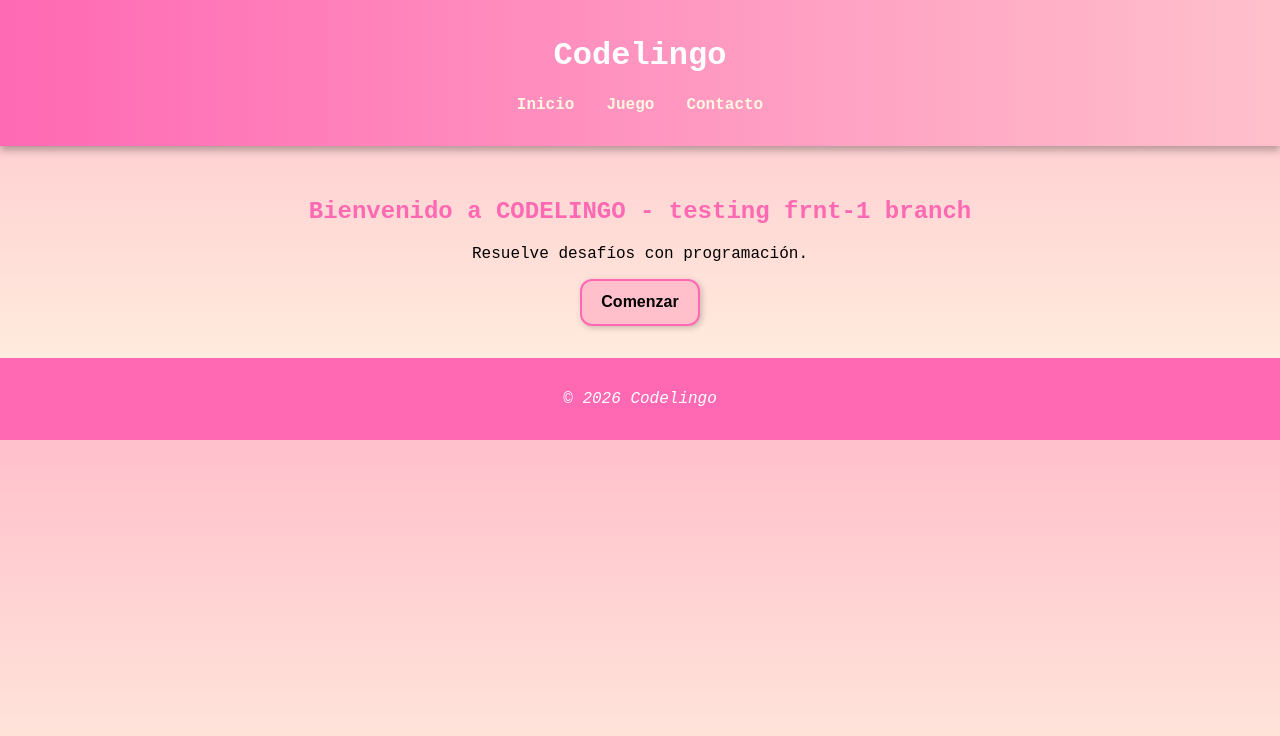
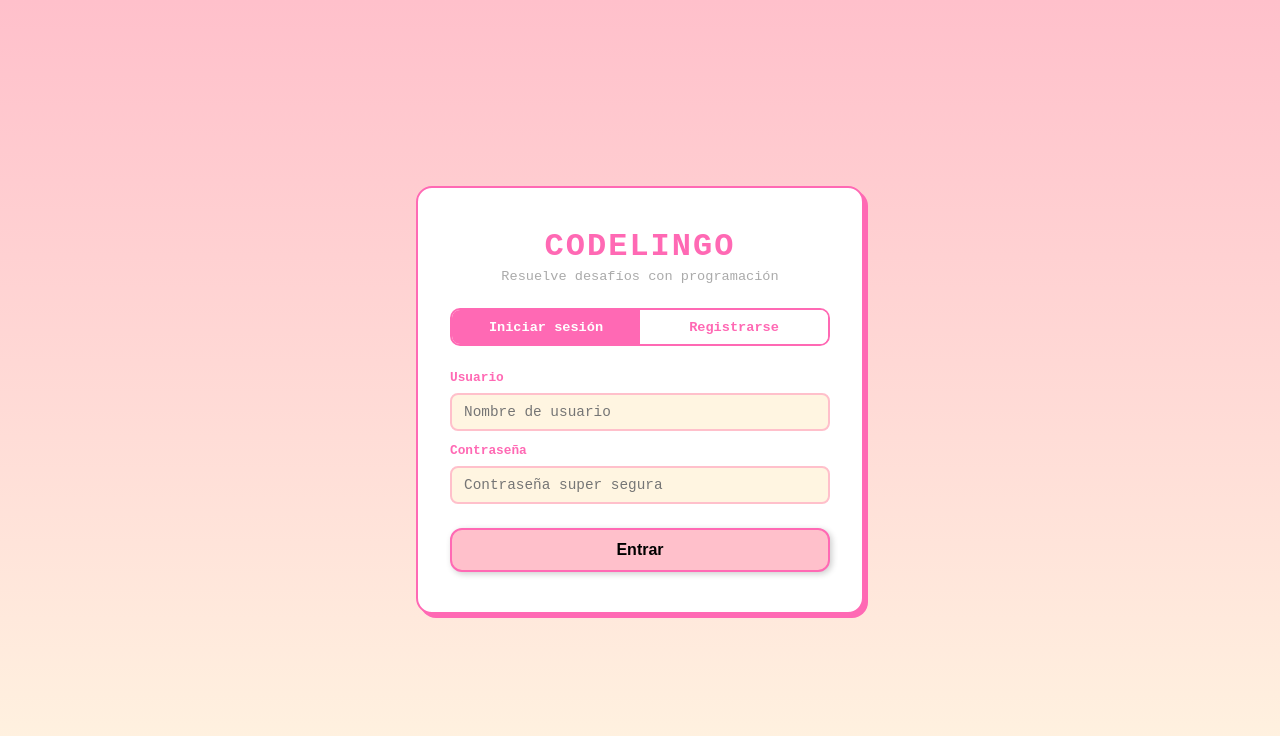
Before and after one commit to manada-team/codelingo, a React (Create React App) app: page / in a window 1280 px wide. Shown: the top 736 px of the page. Built offline with nearby package versions, Linux system fonts and the light colour scheme; no server answers.

Commit message:
pantallas inicio de sesion y registro

```diff
--- a/src/App.css
+++ b/src/App.css
@@ -54,6 +54,35 @@ button:hover {
   transform: scale(1.05);
 }
 
+.nav-user {
+  display: flex;
+  align-items: center;
+  gap: 0.75rem;
+}
+
+.nav-user span {
+  color: #FFF5E1;
+  font-weight: bold;
+}
+
+.logout-btn {
+  background: transparent;
+  border: 2px solid #FFF5E1;
+  color: #FFF5E1;
+  padding: 0.3rem 0.75rem;
+  font-size: 0.8rem;
+  border-radius: 8px;
+  box-shadow: none;
+  cursor: pointer;
+  transition: all 0.2s ease;
+}
+
+.logout-btn:hover {
+  background: #FFF5E1;
+  color: #FF69B4;
+  transform: none;
+}
+
 .retro-footer {
   background: #FF69B4;
   color: white;
--- a/src/App.js
+++ b/src/App.js
@@ -1,7 +1,28 @@
-import logo from './logo.svg';
+import { useState } from 'react';
 import './App.css';
+import AuthScreen from './components/AuthScreen';
 
 function App() {
+    const [user, setUser] = useState(() => {
+        const token = localStorage.getItem('token');
+        const username = localStorage.getItem('username');
+        return token ? { token, username } : null;
+    });
+
+    function handleAuthSuccess(data) {
+        setUser({ token: data.token, username: data.username });
+    }
+
+    function handleLogout() {
+        localStorage.removeItem('token');
+        localStorage.removeItem('username');
+        setUser(null);
+    }
+
+    if (!user) {
+        return <AuthScreen onAuthSuccess={handleAuthSuccess} />;
+    }
+
     return (
         <div className="App">
             <header className="retro-header">
@@ -11,12 +32,16 @@ function App() {
                         <li>Inicio</li>
                         <li>Juego</li>
                         <li>Contacto</li>
+                        <li className="nav-user">
+                            <span>Hola, {user.username}</span>
+                            <button className="logout-btn" onClick={handleLogout}>Salir</button>
+                        </li>
                     </ul>
                 </nav>
             </header>
             <main className="retro-main">
                 <section>
-          <h2>Bienvenido a CODELINGO - testing frnt-1 branch</h2>
+                    <h2>Bienvenido a CODELINGO</h2>
                     <p>Resuelve desafíos con programación.</p>
                     <button>Comenzar</button>
                 </section>
--- /dev/null
+++ b/src/components/AuthScreen.css
@@ -0,0 +1,115 @@
+.auth-wrapper {
+    min-height: 100vh;
+    display: flex;
+    align-items: center;
+    justify-content: center;
+    background: linear-gradient(180deg, #FFC0CB, #FFF5E1);
+    font-family: 'Courier New', monospace;
+}
+
+.auth-card {
+    background: white;
+    border: 2px solid #FF69B4;
+    border-radius: 16px;
+    padding: 2.5rem 2rem;
+    width: 100%;
+    max-width: 380px;
+    box-shadow: 4px 4px 0px #FF69B4;
+    text-align: center;
+}
+
+.auth-logo {
+    color: #FF69B4;
+    font-size: 2rem;
+    margin: 0 0 0.25rem;
+    letter-spacing: 2px;
+    text-transform: uppercase;
+}
+
+.auth-subtitle {
+    color: #aaa;
+    font-size: 0.85rem;
+    margin: 0 0 1.5rem;
+}
+
+.auth-tabs {
+    display: flex;
+    margin-bottom: 1.25rem;
+    border: 2px solid #FF69B4;
+    border-radius: 10px;
+    overflow: hidden;
+}
+
+.auth-tab {
+    flex: 1;
+    background: white;
+    border: none;
+    padding: 0.6rem;
+    font-family: 'Courier New', monospace;
+    font-weight: bold;
+    font-size: 0.85rem;
+    cursor: pointer;
+    color: #FF69B4;
+    transition: all 0.2s ease;
+    box-shadow: none;
+    border-radius: 0;
+    transform: none;
+}
+
+.auth-tab:hover {
+    background: #FFC0CB;
+    color: white;
+    transform: none;
+}
+
+.auth-tab.active {
+    background: #FF69B4;
+    color: white;
+}
+
+.auth-form {
+    display: flex;
+    flex-direction: column;
+    gap: 0.5rem;
+    text-align: left;
+}
+
+.auth-form label {
+    font-size: 0.8rem;
+    font-weight: bold;
+    color: #FF69B4;
+    margin-top: 0.25rem;
+}
+
+.auth-form input {
+    font-family: 'Courier New', monospace;
+    font-size: 0.9rem;
+    padding: 0.55rem 0.75rem;
+    border: 2px solid #FFC0CB;
+    border-radius: 8px;
+    outline: none;
+    transition: border-color 0.2s;
+    background: #FFF5E1;
+}
+
+.auth-form input:focus {
+    border-color: #FF69B4;
+}
+
+.auth-form button[type='submit'] {
+    margin-top: 1rem;
+    width: 100%;
+    padding: 0.7rem;
+    font-size: 1rem;
+}
+
+.auth-error {
+    background: #ffe0e0;
+    border: 1px solid #ff9999;
+    color: #cc0000;
+    border-radius: 8px;
+    padding: 0.5rem 0.75rem;
+    font-size: 0.85rem;
+    margin-bottom: 0.75rem;
+    text-align: left;
+}
--- /dev/null
+++ b/src/components/AuthScreen.js
@@ -0,0 +1,140 @@
+import { useState } from 'react';
+import './AuthScreen.css';
+
+const API_URL = process.env.REACT_APP_API_URL || 'http://localhost:8080';
+
+function AuthScreen({ onAuthSuccess }) {
+    const [tab, setTab] = useState('login');
+    const [loading, setLoading] = useState(false);
+    const [error, setError] = useState('');
+
+    const [loginForm, setLoginForm] = useState({ username: '', password: '' });
+    const [registerForm, setRegisterForm] = useState({ username: '', email: '', password: '' });
+
+    async function handleLogin(e) {
+        e.preventDefault();
+        setError('');
+        setLoading(true);
+        try {
+            const res = await fetch(`${API_URL}/api/auth/login`, {
+                method: 'POST',
+                headers: { 'Content-Type': 'application/json' },
+                body: JSON.stringify(loginForm),
+            });
+            const data = await res.json();
+            if (!res.ok) throw new Error(data.message || 'Error al iniciar sesión');
+            localStorage.setItem('token', data.token);
+            localStorage.setItem('username', data.username);
+            onAuthSuccess(data);
+        } catch (err) {
+            setError(err.message);
+        } finally {
+            setLoading(false);
+        }
+    }
+
+    async function handleRegister(e) {
+        e.preventDefault();
+        setError('');
+        setLoading(true);
+        try {
+            const res = await fetch(`${API_URL}/api/auth/register`, {
+                method: 'POST',
+                headers: { 'Content-Type': 'application/json' },
+                body: JSON.stringify(registerForm),
+            });
+            const data = await res.json();
+            if (!res.ok) throw new Error(data.message || 'Error al registrarse');
+            setTab('login');
+            setLoginForm({ username: registerForm.username, password: '' });
+            setError('');
+        } catch (err) {
+            setError(err.message);
+        } finally {
+            setLoading(false);
+        }
+    }
+
+    return (
+        <div className="auth-wrapper">
+            <div className="auth-card">
+                <h1 className="auth-logo">Codelingo</h1>
+                <p className="auth-subtitle">Resuelve desafíos con programación</p>
+
+                <div className="auth-tabs">
+                    <button
+                        className={`auth-tab ${tab === 'login' ? 'active' : ''}`}
+                        onClick={() => { setTab('login'); setError(''); }}
+                    >
+                        Iniciar sesión
+                    </button>
+                    <button
+                        className={`auth-tab ${tab === 'register' ? 'active' : ''}`}
+                        onClick={() => { setTab('register'); setError(''); }}
+                    >
+                        Registrarse
+                    </button>
+                </div>
+
+                {error && <p className="auth-error">{error}</p>}
+
+                {tab === 'login' ? (
+                    <form className="auth-form" onSubmit={handleLogin}>
+                        <label>Usuario</label>
+                        <input
+                            type="text"
+                            placeholder="Nombre de usuario"
+                            value={loginForm.username}
+                            onChange={e => setLoginForm({ ...loginForm, username: e.target.value })}
+                            required
+                        />
+                        <label>Contraseña</label>
+                        <input
+                            type="password"
+                            placeholder="Contraseña super segura"
+                            value={loginForm.password}
+                            onChange={e => setLoginForm({ ...loginForm, password: e.target.value })}
+                            required
+                        />
+                        <button type="submit" disabled={loading}>
+                            {loading ? 'Cargando...' : 'Entrar'}
+                        </button>
+                    </form>
+                ) : (
+                    <form className="auth-form" onSubmit={handleRegister}>
+                        <label>Usuario</label>
+                        <input
+                            type="text"
+                            placeholder="Nombre de usuario"
+                            value={registerForm.username}
+                            onChange={e => setRegisterForm({ ...registerForm, username: e.target.value })}
+                            required
+                        />
+                        <label>Email</label>
+                        <input
+                            type="email"
+                            placeholder="ejemplo@mail.com"
+                            value={registerForm.email}
+                            onChange={e => setRegisterForm({ ...registerForm, email: e.target.value })}
+                            required
+                        />
+                        <label>Contraseña</label>
+                        <input
+                            type="password"
+                            placeholder="Contraseña super segura con al menos 6 caracteres"
+                            value={registerForm.password}
+                            onChange={e => setRegisterForm({ ...registerForm, password: e.target.value })}
+                            required
+                            minLength={6}
+                        />
+                        <button type="submit" disabled={loading}>
+                            {loading ? 'Cargando...' : 'Crear cuenta'}
+                        </button>
+                    </form>
+                )}
+            </div>
+        </div>
+    );
+}
+
+export default AuthScreen;
```
Lines whose indentation alone changed are shown as unchanged.
